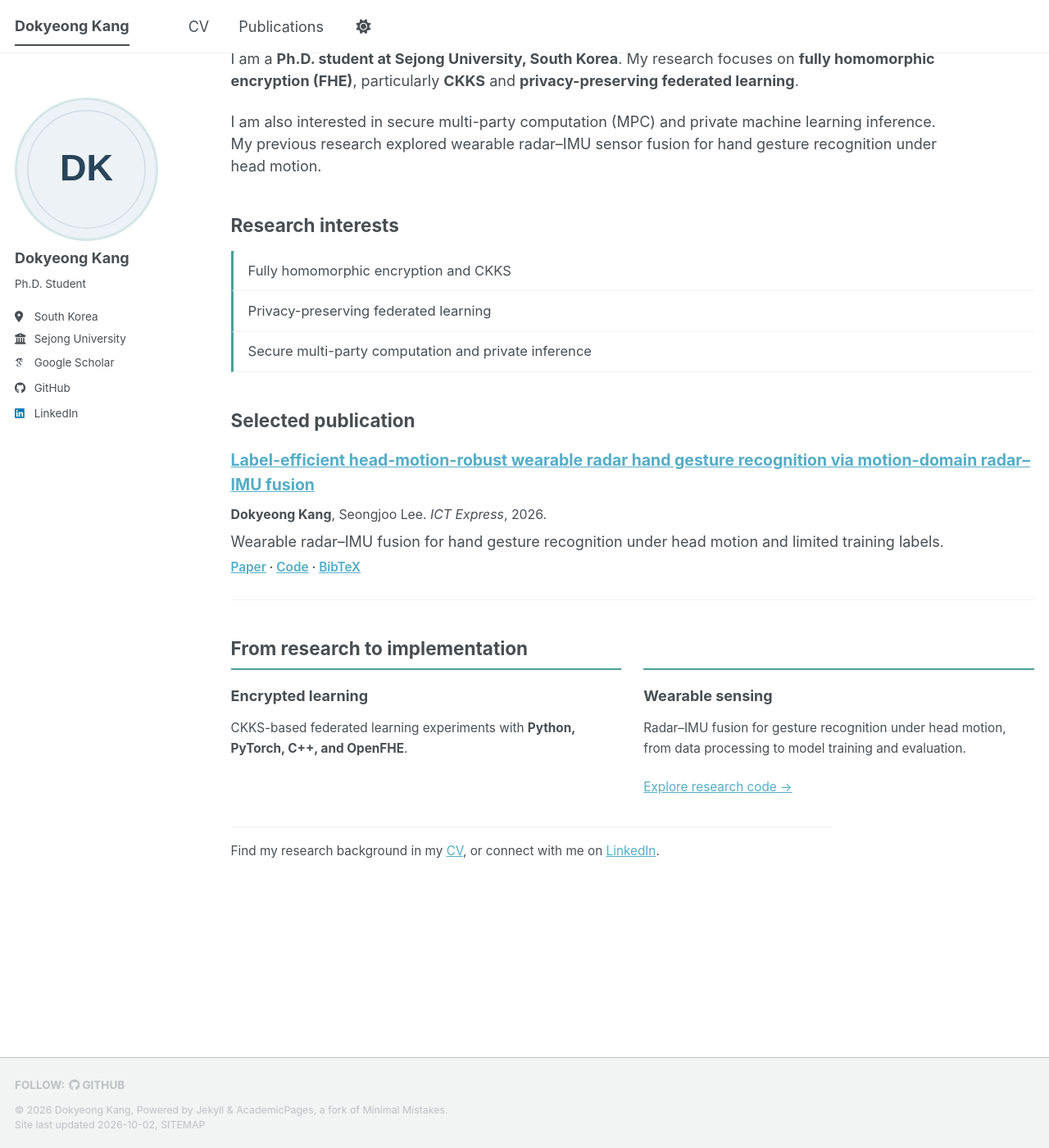
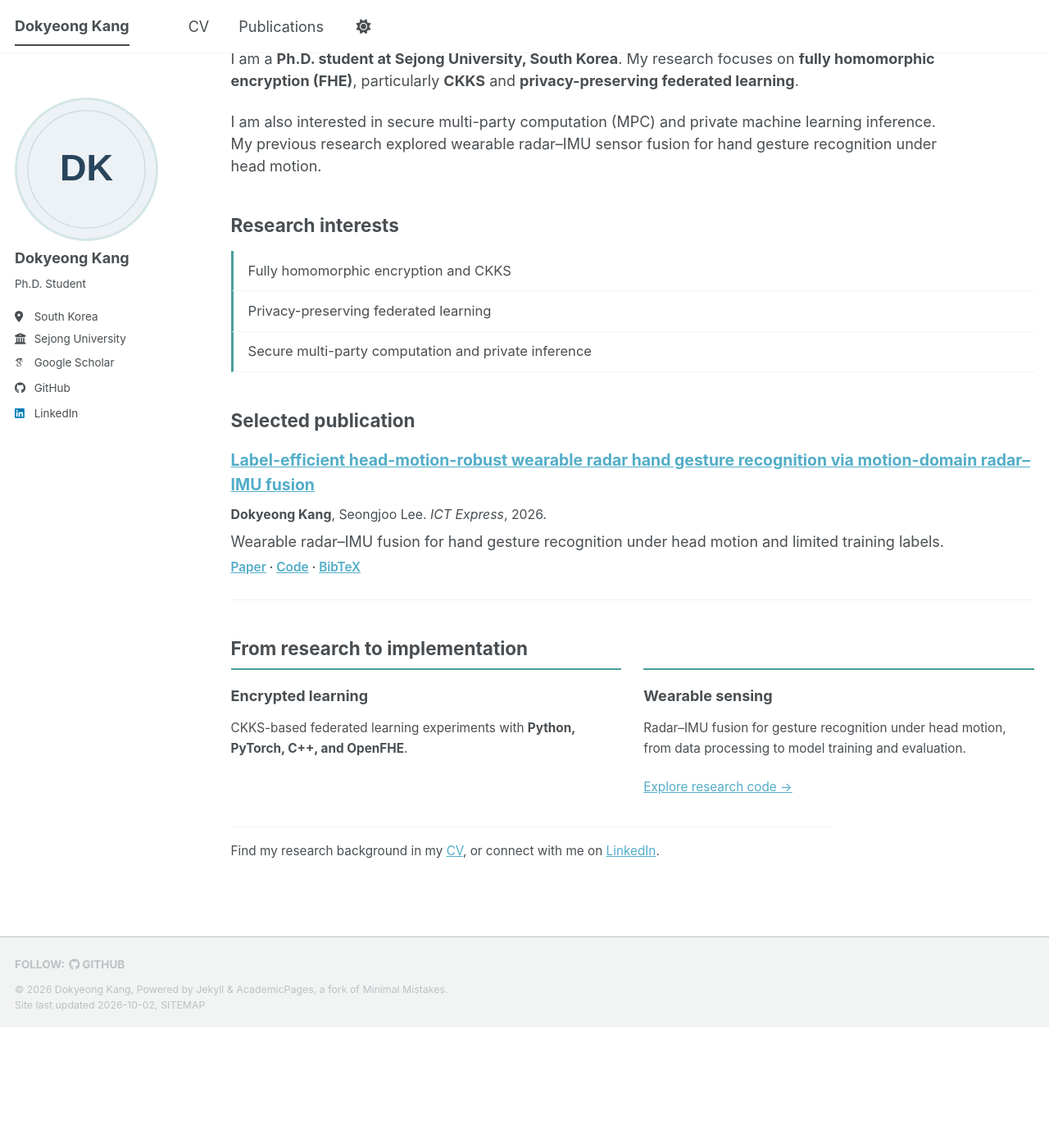
Before and after one commit to Hidogyeong/Hidogyeong.github.io, a Jekyll site: the page built from _pages/about.md, in a window 1280 px wide and 1400 px high, scrolled down 499 px. Shown: the whole window at 82% size. Built offline with Jekyll 4.4.1, drawn with Linux system fonts in a browser that asks for light colours; some web fonts are replaced; a script that is not in the unit is left out.

Commit message:
Keep footer in document flow so research content stays readable

```diff
--- a/assets/css/profile.css
+++ b/assets/css/profile.css
@@ -83,3 +83,6 @@
   .research-hero h2, .research-hero .research-eyebrow, .research-hero .research-lead { color: #111; }
   .profile-actions { display: none; }
 }
+
+/* Keep the footer after the content instead of covering the last lines. */
+.page__footer { position: relative; clear: both; bottom: auto; float: none; margin-top: 2rem; }
```
